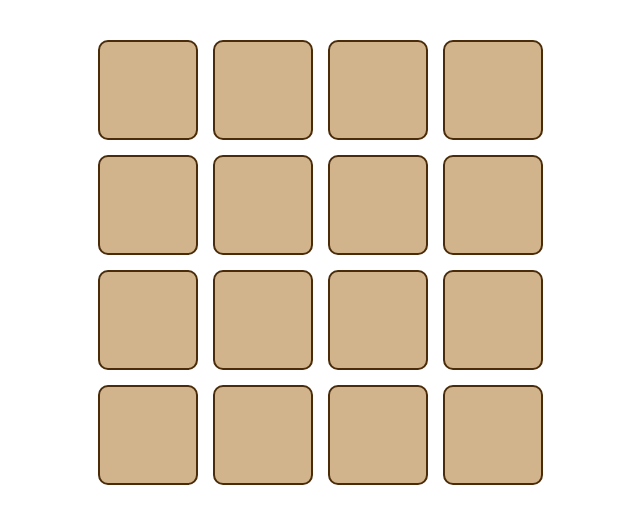
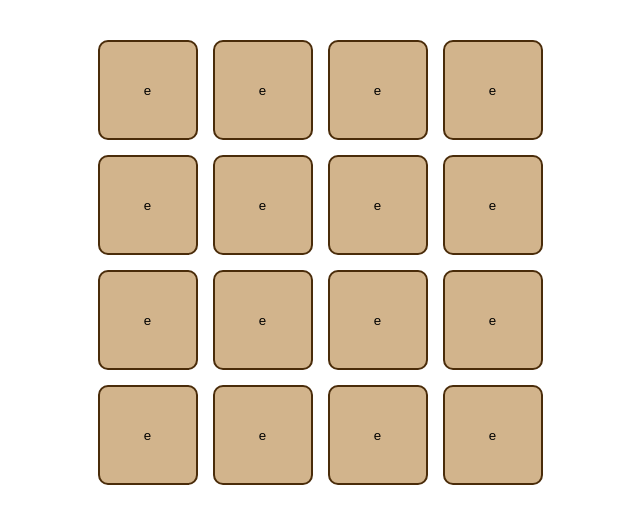
Before and after one commit to senasimsekk/farming, a Next.js app: page /game in a window 1280 px wide. Shown: the top 524 px of the page, without its empty margins (320-960 px from the left). Built offline with nearby package versions, Linux system fonts and the light colour scheme.

Commit message:
tohumun manuel ekilmesi

```diff
--- a/src/app/game/Game.module.css
+++ b/src/app/game/Game.module.css
@@ -5,7 +5,7 @@
 
 .title {
   font-size: 24px;
-  margin-bottom: 20px;
+  margin-bottom:ş 20px;
 }
 
 .grid {
--- a/src/app/game/page.tsx
+++ b/src/app/game/page.tsx
@@ -1,39 +1,44 @@
 'use client';
 
+import { useState } from 'react';
 import styles from './Game.module.css';
 
 export default function GamePage() {
-  const handleClick = () => {
-    alert('tıklama çalıştı');
-    // Burada kartın işlevselliğini ekleyebilirsiniz
-    // Örneğin, kartın durumunu güncelleme veya başka bir işlem yapma
+  const [fields, setFields] = useState<string[]>(Array(16).fill('e'));
 
-  };
+ const handleClick = (index: number) => {
+  setFields((prev) => {
+    const updated = [...prev];
+    const current = updated[index];
+
+    if (current === 'e') updated[index] = 't';
+    else if (current === 't') updated[index] = 'f';
+    else if (current === 'f') updated[index] = 'b';
+    else if (current === 'b') updated[index] = 'ç';
+    else if (current === 'ç') updated[index] = 'k';
+    else if (current === 'k') updated[index] = 'e';
+
+    return updated;
+  });
+};
+
+
+
 
   return (
     <div className={styles.container}>
 
 
       <div className={styles.grid}>
-        <button className={styles.card} onClick={handleClick}></button>
-        <button className={styles.card} onClick={handleClick}></button>
-        <button className={styles.card} onClick={handleClick}></button>
-        <button className={styles.card} onClick={handleClick}></button>
-
-        <button className={styles.card} onClick={handleClick}></button>
-        <button className={styles.card} onClick={handleClick}></button>
-        <button className={styles.card} onClick={handleClick}></button>
-        <button className={styles.card} onClick={handleClick}></button>
-
-        <button className={styles.card} onClick={handleClick}></button>
-        <button className={styles.card} onClick={handleClick}></button>
-        <button className={styles.card} onClick={handleClick}></button>
-        <button className={styles.card} onClick={handleClick}></button>
-
-        <button className={styles.card} onClick={handleClick}></button>
-        <button className={styles.card} onClick={handleClick}></button>
-        <button className={styles.card} onClick={handleClick}></button>
-        <button className={styles.card} onClick={handleClick}></button>
+        {fields.map((val, index) => (
+          <button
+            key={index}
+            className={styles.card}
+            onClick={() => handleClick(index)}
+          >
+            {val}
+          </button>
+        ))}
       </div>
     </div>
   );
```
